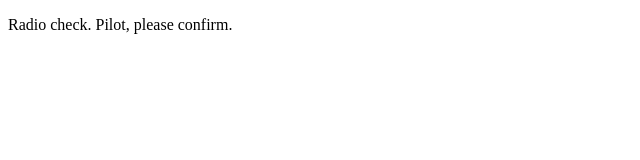
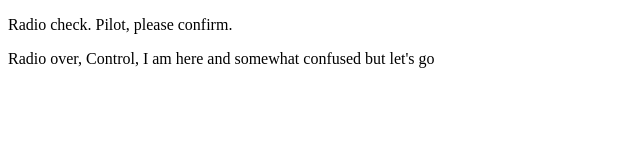
Before and after one commit to aether1a/communication-log-CONTROL, a plain HTML site: page index.html in a window 1280 px wide. Shown: the whole page, without its empty margins (0-640 px from the left). Drawn offline with Linux system fonts and the light colour scheme.

Commit message:
pilot response

```diff
--- a/index.html
+++ b/index.html
@@ -2,5 +2,6 @@
 <html>
    <body>
       <p>Radio check. Pilot, please confirm.</p>
+      <p>Radio over, Control, I am here and somewhat confused but let's go</p>
    </body>
 </html>
```
